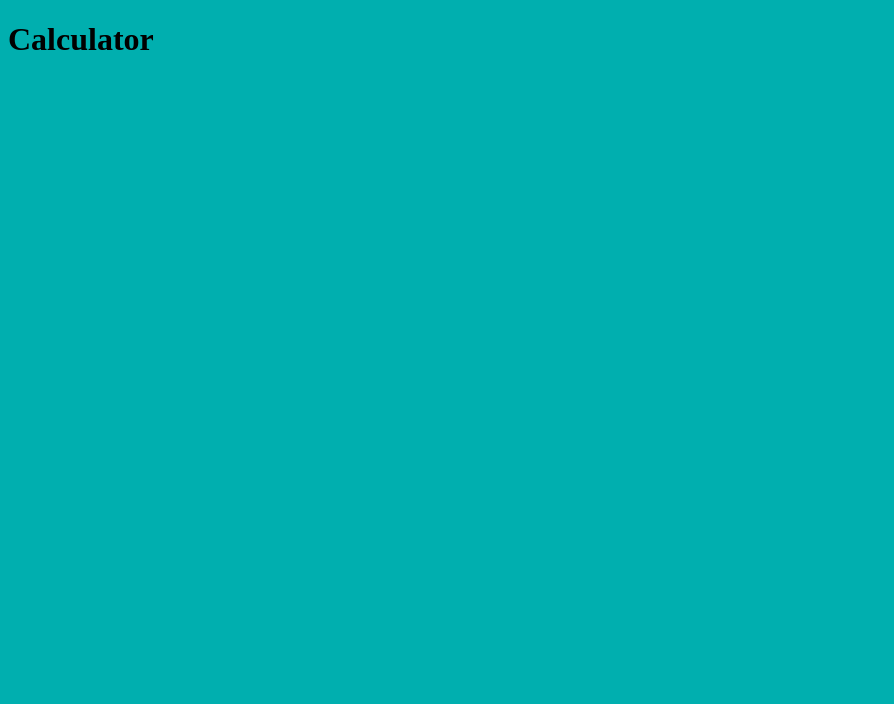
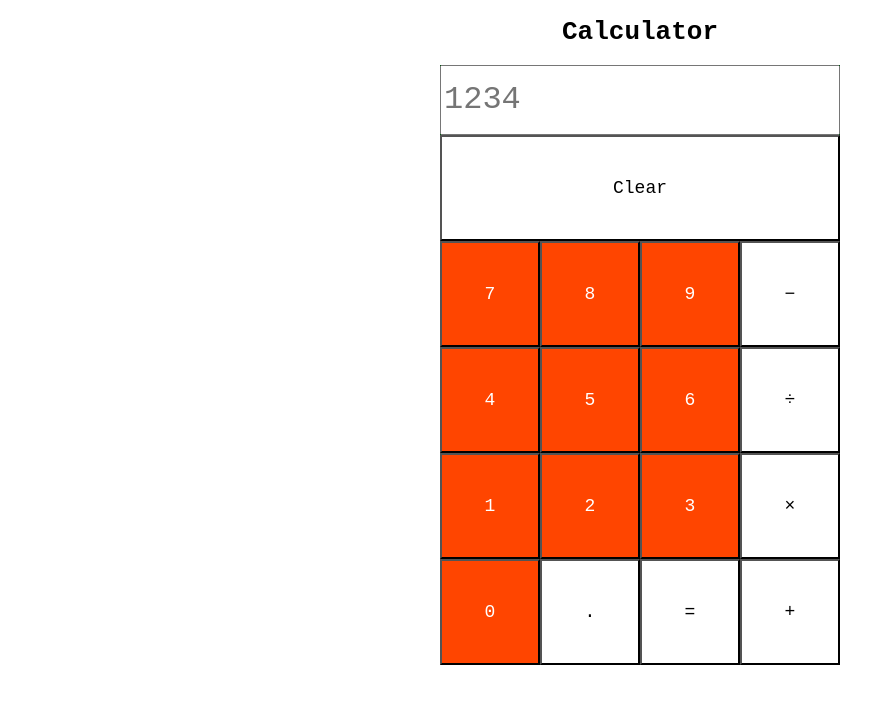
Before and after one commit to zacMartinez/calculator, a plain HTML site: page index.html in a window 1280 px wide. Shown: the whole page, without its empty margins (0-894 px from the left). Drawn offline with Linux system fonts and the light colour scheme.

Commit message:
Create html calculator

```diff
--- a/index.html
+++ b/index.html
@@ -9,6 +9,39 @@
     <body>
         <h1>Calculator</h1>
 
+        <div id="calculator">
+            <input type="text" name="input" id="input" placeholder="1234" readonly>
+
+            <div id="buttons">
+                <div class="button_row">
+                    <button class="button special">Clear</button>
+                </div>
+                <div class="button_row">
+                    <button class="button">7</button>
+                    <button class="button">8</button>
+                    <button class="button">9</button>
+                    <button class="button special">&minus;</button>
+                </div>
+                <div class="button_row">
+                    <button class="button">4</button>
+                    <button class="button">5</button>
+                    <button class="button">6</button>
+                    <button class="button special">&divide;</button>
+                </div>
+                <div class="button_row">
+                    <button class="button">1</button>
+                    <button class="button">2</button>
+                    <button class="button">3</button>
+                    <button class="button special">&times;</button>
+                </div>
+                <div class="button_row">
+                    <button class="button">0</button>
+                    <button class="button special">.</button>
+                    <button class="button special">=</button>
+                    <button class="button special">+</button>
+                </div>
+            </div>
+        </div>
         <script src="./script.js"></script>
     </body>
 </html>
--- a/style.css
+++ b/style.css
@@ -1,7 +1,53 @@
 * {
     box-sizing: border-box;
+    font-family: monospace;
 }
 
-body {
+/* body {
     background-color: #00afaf;
+} */
+
+h1 {
+    text-align: center;
 }
+
+#calculator {
+    display: flex;
+    flex-direction: column;
+    justify-content: space-between;
+    width: 400px;
+    height: 600px;
+    margin: 0 auto;
+    background: #005f0f;
+}
+
+#input {
+    width: 100%;
+    font-size: 32px;
+    line-height: 64px;
+}
+
+#buttons {
+    flex: auto;
+    display: flex;
+    flex-direction: column;
+    justify-content: space-between;
+}
+
+.button_row {
+    flex: auto;
+    display: flex;
+    justify-content: space-between;
+}
+
+button.button {
+    flex: auto;
+    font-size: 18px;
+    color: white;
+    background-color: orangered;
+}
+
+button.special {
+    color: black;
+    background-color: white;
+}
```
